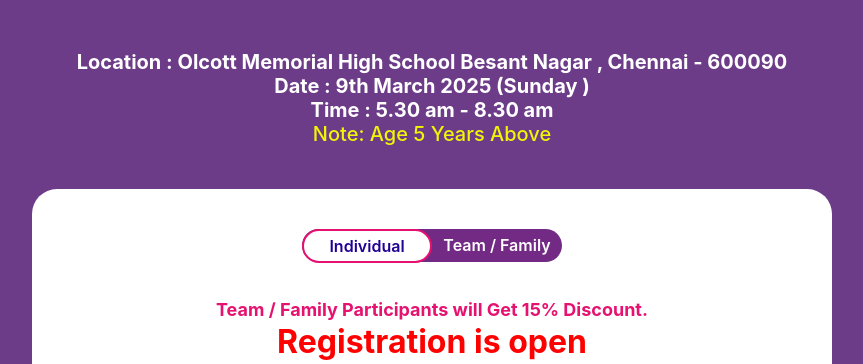
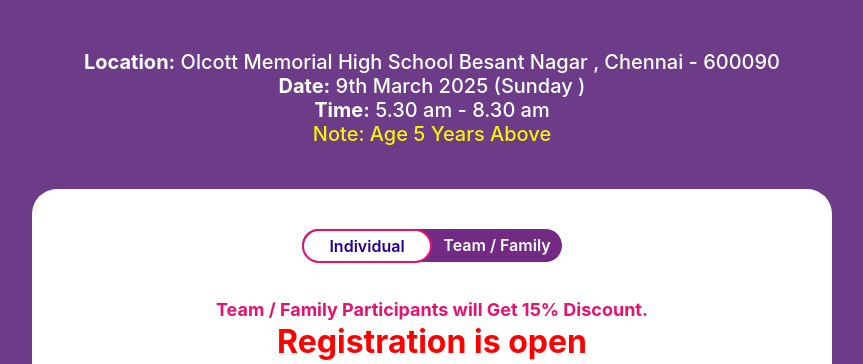
Before and after one commit to Mitun20/freedom_run, a Django app: page / in a window 1280 px wide. Shown: the part 237-601 px from the top of the page, without its empty margins (208-1071 px from the left). Run offline with Django 5.2, Linux system fonts and the light colour scheme; data that the repository does not hold is empty; some libraries are stand-ins or nearby versions; some web fonts are replaced.

Commit message:
html changes index

```diff
--- a/templates/index.html
+++ b/templates/index.html
@@ -98,13 +98,13 @@
     </div> -->
 
     <div class="container-fluid register">
-        <h5 style="text-align:center;color: white !important; padding-top: 40px;"><b>
-            Location : Olcott Memorial High School
+        <h5 style="text-align:center;color: white !important; padding-top: 40px;">
+            <b>Location:</b> Olcott Memorial High School
             Besant Nagar , Chennai - 600090 <br>
-            Date : 9th March 2025 (Sunday ) <br>
-            Time : 5.30 am - 8.30 am
-
-        </b> <br> <span style="color: #f3f406;"> Note: Age 5 Years Above </span></h5>
+            <b>Date:</b> 9th March 2025 (Sunday ) <br>
+            <b>Time:</b> 5.30 am - 8.30 am
+
+       <br> <span style="color: #f3f406;"> Note: Age 5 Years Above </span></h5>
         <div class="row">
             <!-- <div class="col-md-12 col-sm-12 col-lg-6  register-left">
 
```
